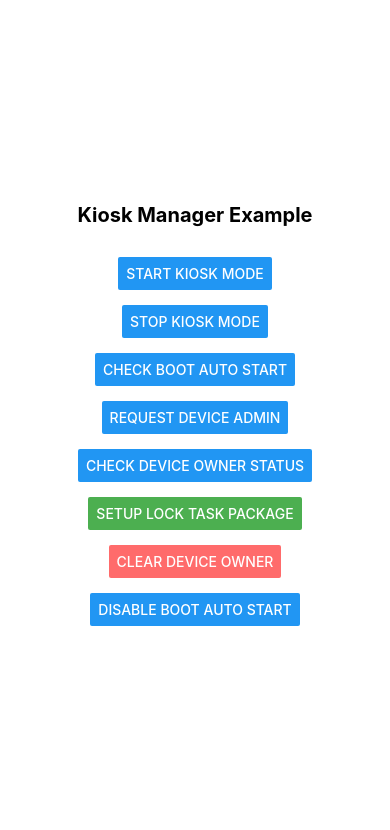
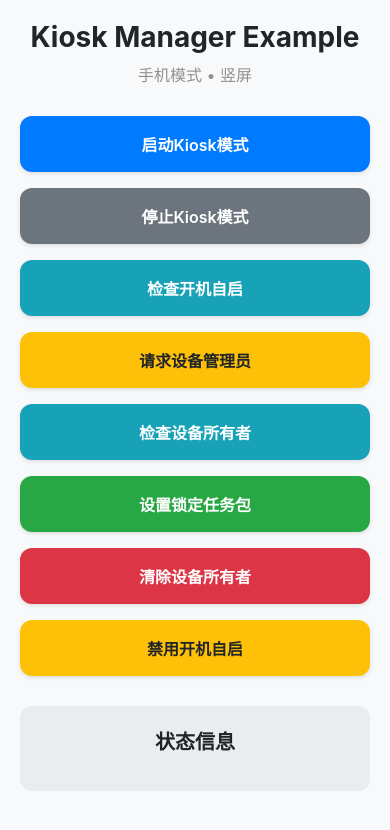
Before and after one commit to Riuhou/react-native-kiosk-manager, a React Native app in the folder example/: screen / in a window 390 px wide. Shown: the top 830 px of the page. Built offline with nearby package versions, Linux system fonts and the light colour scheme.

Commit message:
feat:update ui

```diff
--- a/example/src/App.tsx
+++ b/example/src/App.tsx
@@ -3,9 +3,12 @@ import {
   Text,
   View,
   StyleSheet,
-  Button,
   Alert,
   useColorScheme,
+  ScrollView,
+  Dimensions,
+  TouchableOpacity,
+  StatusBar,
 } from 'react-native';
 import KioskManager from 'react-native-kiosk-manager';
 
@@ -17,6 +20,11 @@ export default function App() {
   >(null);
   const colorScheme = useColorScheme();
   const isDarkMode = colorScheme === 'dark';
+
+  // 获取屏幕尺寸用于响应式设计
+  const { width, height } = Dimensions.get('window');
+  const isTablet = width >= 768;
+  const isLandscape = width > height;
 
   const handleStartKiosk = () => {
     KioskManager.startKiosk();
@@ -117,85 +125,237 @@ export default function App() {
         isDarkMode ? styles.darkContainer : styles.lightContainer,
       ]}
     >
+      <StatusBar barStyle={isDarkMode ? 'light-content' : 'dark-content'} />
+      <ScrollView
+        style={styles.scrollView}
+        contentContainerStyle={[
+          styles.scrollContent,
+          isTablet && styles.tabletContent,
+          isLandscape && styles.landscapeContent,
+        ]}
+        showsVerticalScrollIndicator={false}
+      >
+        <View style={[styles.header, isTablet && styles.tabletHeader]}>
           <Text
-        style={[styles.title, isDarkMode ? styles.darkText : styles.lightText]}
+            style={[
+              styles.title,
+              isDarkMode ? styles.darkText : styles.lightText,
+            ]}
           >
             Kiosk Manager Example
           </Text>
-
-      <Button title="Start Kiosk Mode" onPress={handleStartKiosk} />
-      <View style={styles.spacer} />
-
-      <Button title="Stop Kiosk Mode" onPress={handleStopKiosk} />
-      <View style={styles.spacer} />
-
-      <Button
-        title="Check Boot Auto Start"
-        onPress={handleCheckBootAutoStart}
-      />
-      <View style={styles.spacer} />
-
-      <Button title="Request Device Admin" onPress={handleRequestDeviceAdmin} />
-      <View style={styles.spacer} />
-
-      <Button
-        title="Check Device Owner Status"
-        onPress={handleCheckDeviceOwner}
-      />
-      <View style={styles.spacer} />
-
-      <Button
-        title="Setup Lock Task Package"
-        onPress={handleSetupLockTaskPackage}
-        color="#4CAF50"
-      />
-      <View style={styles.spacer} />
-
-      <Button
-        title="Clear Device Owner"
-        onPress={handleClearDeviceOwner}
-        color="#ff6b6b"
-      />
-      <View style={styles.spacer} />
-
-      <Button
-        title="Disable Boot Auto Start"
-        onPress={handleDisableBootAutoStart}
-      />
-      <View style={styles.spacer} />
-
-      {bootAutoStart !== null && (
           <Text
             style={[
-            styles.statusText,
+              styles.subtitle,
+              isDarkMode ? styles.darkSubtext : styles.lightSubtext,
+            ]}
+          >
+            {isTablet ? '平板模式' : '手机模式'} •{' '}
+            {isLandscape ? '横屏' : '竖屏'}
+          </Text>
+        </View>
+
+        <View style={[styles.buttonGrid, isTablet && styles.tabletButtonGrid]}>
+          <TouchableOpacity
+            style={[
+              styles.actionButton,
+              styles.primaryButton,
+              isDarkMode && styles.darkButton,
+              isTablet && styles.tabletActionButton,
+            ]}
+            onPress={handleStartKiosk}
+          >
+            <Text style={[styles.buttonText, styles.primaryButtonText]}>
+              启动Kiosk模式
+            </Text>
+          </TouchableOpacity>
+
+          <TouchableOpacity
+            style={[
+              styles.actionButton,
+              styles.secondaryButton,
+              isDarkMode && styles.darkButton,
+              isTablet && styles.tabletActionButton,
+            ]}
+            onPress={handleStopKiosk}
+          >
+            <Text style={[styles.buttonText, styles.secondaryButtonText]}>
+              停止Kiosk模式
+            </Text>
+          </TouchableOpacity>
+
+          <TouchableOpacity
+            style={[
+              styles.actionButton,
+              styles.infoButton,
+              isDarkMode && styles.darkButton,
+              isTablet && styles.tabletActionButton,
+            ]}
+            onPress={handleCheckBootAutoStart}
+          >
+            <Text style={[styles.buttonText, styles.infoButtonText]}>
+              检查开机自启
+            </Text>
+          </TouchableOpacity>
+
+          <TouchableOpacity
+            style={[
+              styles.actionButton,
+              styles.warningButton,
+              isDarkMode && styles.darkButton,
+              isTablet && styles.tabletActionButton,
+            ]}
+            onPress={handleRequestDeviceAdmin}
+          >
+            <Text style={[styles.buttonText, styles.warningButtonText]}>
+              请求设备管理员
+            </Text>
+          </TouchableOpacity>
+
+          <TouchableOpacity
+            style={[
+              styles.actionButton,
+              styles.infoButton,
+              isDarkMode && styles.darkButton,
+              isTablet && styles.tabletActionButton,
+            ]}
+            onPress={handleCheckDeviceOwner}
+          >
+            <Text style={[styles.buttonText, styles.infoButtonText]}>
+              检查设备所有者
+            </Text>
+          </TouchableOpacity>
+
+          <TouchableOpacity
+            style={[
+              styles.actionButton,
+              styles.successButton,
+              isDarkMode && styles.darkButton,
+              isTablet && styles.tabletActionButton,
+            ]}
+            onPress={handleSetupLockTaskPackage}
+          >
+            <Text style={[styles.buttonText, styles.successButtonText]}>
+              设置锁定任务包
+            </Text>
+          </TouchableOpacity>
+
+          <TouchableOpacity
+            style={[
+              styles.actionButton,
+              styles.dangerButton,
+              isDarkMode && styles.darkButton,
+              isTablet && styles.tabletActionButton,
+            ]}
+            onPress={handleClearDeviceOwner}
+          >
+            <Text style={[styles.buttonText, styles.dangerButtonText]}>
+              清除设备所有者
+            </Text>
+          </TouchableOpacity>
+
+          <TouchableOpacity
+            style={[
+              styles.actionButton,
+              styles.warningButton,
+              isDarkMode && styles.darkButton,
+              isTablet && styles.tabletActionButton,
+            ]}
+            onPress={handleDisableBootAutoStart}
+          >
+            <Text style={[styles.buttonText, styles.warningButtonText]}>
+              禁用开机自启
+            </Text>
+          </TouchableOpacity>
+        </View>
+
+        <View
+          style={[styles.statusSection, isTablet && styles.tabletStatusSection]}
+        >
+          <Text
+            style={[
+              styles.statusTitle,
               isDarkMode ? styles.darkText : styles.lightText,
             ]}
           >
-          Boot Auto Start: {bootAutoStart ? 'Enabled' : 'Disabled'}
+            状态信息
           </Text>
+
+          {bootAutoStart !== null && (
+            <View
+              style={[styles.statusItem, isDarkMode && styles.darkStatusItem]}
+            >
+              <Text
+                style={[
+                  styles.statusLabel,
+                  isDarkMode ? styles.darkText : styles.lightText,
+                ]}
+              >
+                开机自启:
+              </Text>
+              <Text
+                style={[
+                  styles.statusValue,
+                  bootAutoStart ? styles.statusEnabled : styles.statusDisabled,
+                  isDarkMode && styles.darkText,
+                ]}
+              >
+                {bootAutoStart ? '已启用' : '已禁用'}
+              </Text>
+            </View>
           )}
 
           {isDeviceOwner !== null && (
+            <View
+              style={[styles.statusItem, isDarkMode && styles.darkStatusItem]}
+            >
               <Text
                 style={[
-            styles.statusText,
+                  styles.statusLabel,
                   isDarkMode ? styles.darkText : styles.lightText,
                 ]}
               >
-          Device Owner: {isDeviceOwner ? 'Active' : 'Inactive'}
+                设备所有者:
               </Text>
+              <Text
+                style={[
+                  styles.statusValue,
+                  isDeviceOwner ? styles.statusEnabled : styles.statusDisabled,
+                  isDarkMode && styles.darkText,
+                ]}
+              >
+                {isDeviceOwner ? '已激活' : '未激活'}
+              </Text>
+            </View>
           )}
 
           {isLockTaskPackageSetup !== null && (
+            <View
+              style={[styles.statusItem, isDarkMode && styles.darkStatusItem]}
+            >
               <Text
                 style={[
-            styles.statusText,
+                  styles.statusLabel,
                   isDarkMode ? styles.darkText : styles.lightText,
                 ]}
               >
-          Lock Task Package: {isLockTaskPackageSetup ? 'Setup' : 'Not Setup'}
+                锁定任务包:
               </Text>
+              <Text
+                style={[
+                  styles.statusValue,
+                  isLockTaskPackageSetup
+                    ? styles.statusEnabled
+                    : styles.statusDisabled,
+                  isDarkMode && styles.darkText,
+                ]}
+              >
+                {isLockTaskPackageSetup ? '已设置' : '未设置'}
+              </Text>
+            </View>
           )}
+        </View>
+      </ScrollView>
     </View>
   );
 }
@@ -203,33 +363,181 @@ export default function App() {
 const styles = StyleSheet.create({
   container: {
     flex: 1,
-    alignItems: 'center',
-    justifyContent: 'center',
-    padding: 20,
   },
   lightContainer: {
-    backgroundColor: '#ffffff',
+    backgroundColor: '#f8f9fa',
   },
   darkContainer: {
-    backgroundColor: '#1a1a1a',
+    backgroundColor: '#121212',
+  },
+  scrollView: {
+    flex: 1,
+  },
+  scrollContent: {
+    padding: 20,
+    paddingBottom: 40,
+  },
+  tabletContent: {
+    paddingHorizontal: 40,
+    paddingVertical: 30,
+  },
+  landscapeContent: {
+    paddingHorizontal: 30,
+  },
+  header: {
+    alignItems: 'center',
+    marginBottom: 30,
+  },
+  tabletHeader: {
+    marginBottom: 40,
   },
   title: {
-    fontSize: 20,
+    fontSize: 28,
     fontWeight: 'bold',
-    marginBottom: 30,
+    textAlign: 'center',
+    marginBottom: 8,
+  },
+  subtitle: {
+    fontSize: 16,
+    textAlign: 'center',
+    opacity: 0.7,
+  },
+  lightSubtext: {
+    color: '#666666',
+  },
+  darkSubtext: {
+    color: '#cccccc',
   },
   lightText: {
-    color: '#000000',
+    color: '#212529',
   },
   darkText: {
     color: '#ffffff',
   },
-  statusText: {
+  buttonGrid: {
+    gap: 16,
+  },
+  tabletButtonGrid: {
+    flexDirection: 'row',
+    flexWrap: 'wrap',
+    justifyContent: 'space-between',
+    gap: 20,
+  },
+  actionButton: {
+    paddingVertical: 16,
+    paddingHorizontal: 24,
+    borderRadius: 12,
+    alignItems: 'center',
+    justifyContent: 'center',
+    minHeight: 56,
+    shadowColor: '#000',
+    shadowOffset: {
+      width: 0,
+      height: 2,
+    },
+    shadowOpacity: 0.1,
+    shadowRadius: 4,
+    elevation: 3,
+  },
+  tabletActionButton: {
+    flex: 1,
+    minWidth: '45%',
+    maxWidth: '48%',
+  },
+  buttonText: {
     fontSize: 16,
-    marginTop: 20,
+    fontWeight: '600',
+    textAlign: 'center',
+  },
+  // 按钮颜色变体
+  primaryButton: {
+    backgroundColor: '#007AFF',
+  },
+  primaryButtonText: {
+    color: '#ffffff',
+  },
+  secondaryButton: {
+    backgroundColor: '#6C757D',
+  },
+  secondaryButtonText: {
+    color: '#ffffff',
+  },
+  successButton: {
+    backgroundColor: '#28A745',
+  },
+  successButtonText: {
+    color: '#ffffff',
+  },
+  warningButton: {
+    backgroundColor: '#FFC107',
+  },
+  warningButtonText: {
+    color: '#212529',
+  },
+  dangerButton: {
+    backgroundColor: '#DC3545',
+  },
+  dangerButtonText: {
+    color: '#ffffff',
+  },
+  infoButton: {
+    backgroundColor: '#17A2B8',
+  },
+  infoButtonText: {
+    color: '#ffffff',
+  },
+  darkButton: {
+    shadowOpacity: 0.3,
+    shadowRadius: 6,
+    elevation: 5,
+  },
+  statusSection: {
+    marginTop: 30,
+    padding: 20,
+    borderRadius: 12,
+    backgroundColor: 'rgba(0,0,0,0.05)',
+  },
+  tabletStatusSection: {
+    marginTop: 40,
+    padding: 30,
+  },
+  statusTitle: {
+    fontSize: 20,
+    fontWeight: 'bold',
+    marginBottom: 16,
+    textAlign: 'center',
+  },
+  statusItem: {
+    flexDirection: 'row',
+    justifyContent: 'space-between',
+    alignItems: 'center',
+    paddingVertical: 12,
+    paddingHorizontal: 16,
+    marginVertical: 4,
+    borderRadius: 8,
+    backgroundColor: 'rgba(255,255,255,0.7)',
+  },
+  darkStatusItem: {
+    backgroundColor: 'rgba(255,255,255,0.1)',
+  },
+  statusLabel: {
+    fontSize: 16,
     fontWeight: '500',
+    flex: 1,
   },
-  spacer: {
-    height: 15,
+  statusValue: {
+    fontSize: 16,
+    fontWeight: '600',
+    paddingHorizontal: 12,
+    paddingVertical: 4,
+    borderRadius: 6,
+  },
+  statusEnabled: {
+    backgroundColor: '#d4edda',
+    color: '#155724',
+  },
+  statusDisabled: {
+    backgroundColor: '#f8d7da',
+    color: '#721c24',
   },
 });
```
Also changed, not shown: 1 other file (tests, documents, lock files or other folders). Lines whose indentation alone changed are shown as unchanged.
